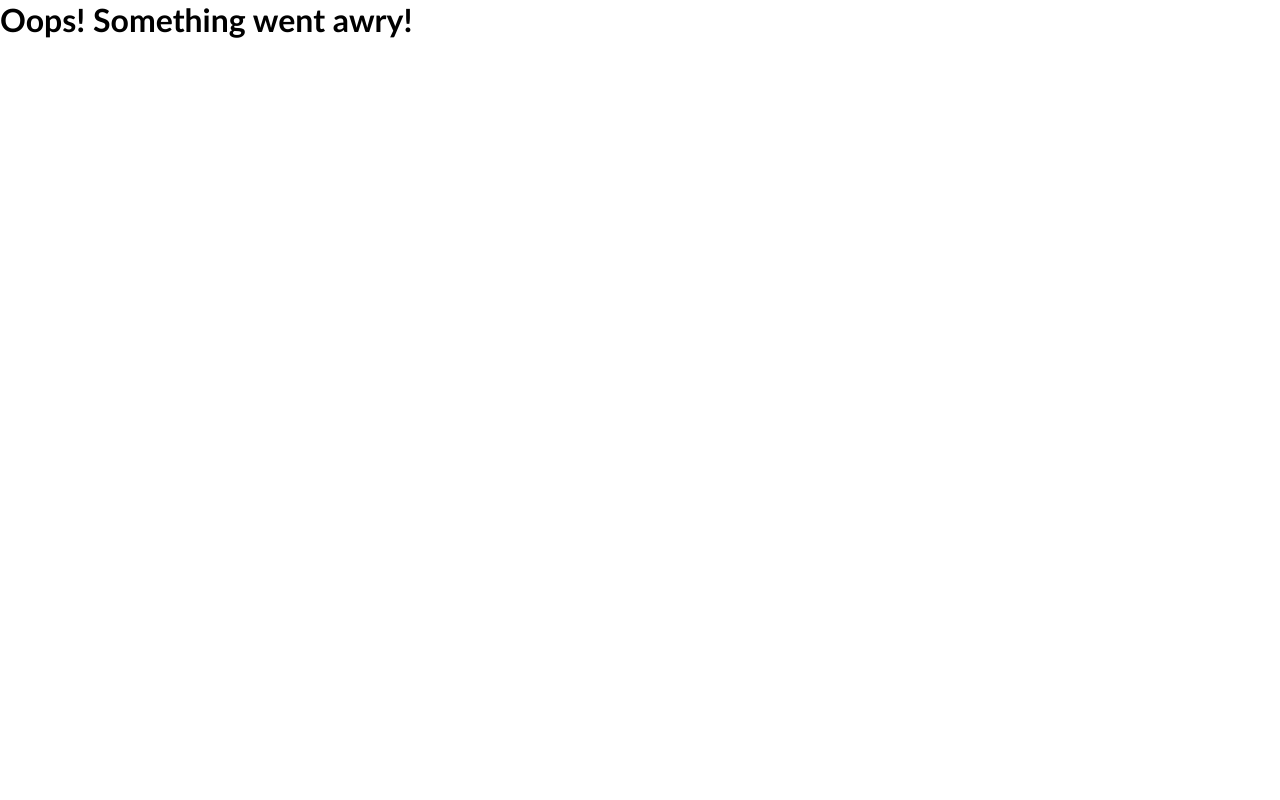
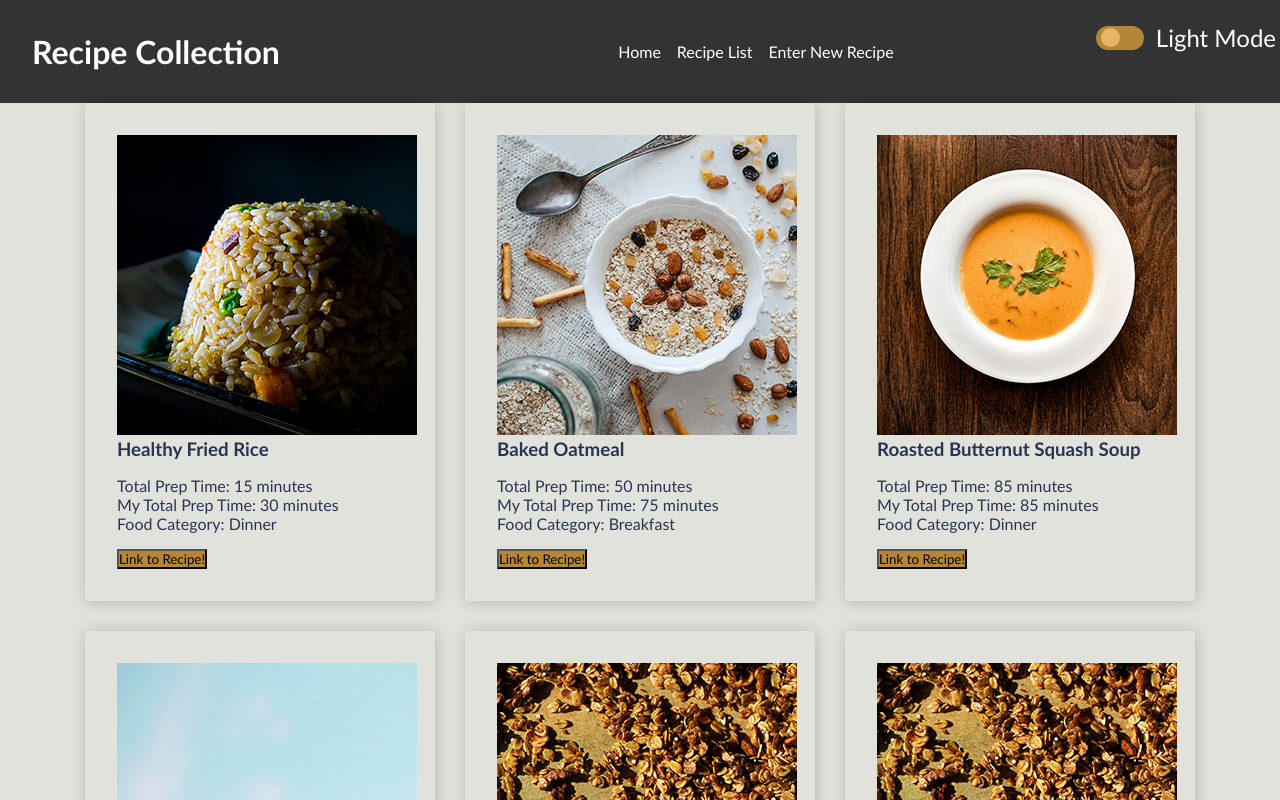
Before and after one commit to jawajamaa/react-project-recipe, a React (Create React App) app: page /NewRecipe in a window 1280 px wide. Shown: the top 800 px of the page. Built offline with nearby package versions, Linux system fonts and the light colour scheme; data requests are answered from the project's data file.

Commit message:
routes show correct url but still not routing...

```diff
--- a/src/App.js
+++ b/src/App.js
@@ -4,6 +4,7 @@
 import "./App.css";
 import RecipeList from "./components/RecipeList";
 import { DarkMode, Recipes } from "./MyContext";
+import NewRecipe from "./components/NewRecipe";
 
 const RECIPE_URL = "http://localhost:4000/recipes/";
 
@@ -31,6 +32,7 @@
                         <Recipes.Provider value = { recipeObj }>
                             {/* <div> */}
                                 <RecipeList />
+                                <NewRecipe />
                             {/* </div> */}
                         </Recipes.Provider>
                     </main>
--- a/src/components/NavBar.js
+++ b/src/components/NavBar.js
@@ -40,7 +40,7 @@
                         </li>
                         <li className = "nav-item">
                             <NavLink
-                                to = "./RecipeList/NewRecipe"
+                                to = "./NewRecipe"
                                 // className = "nav-link"
                             >
                                 Enter New Recipe
--- a/src/components/NewRecipe.js
+++ b/src/components/NewRecipe.js
@@ -1,9 +1,13 @@
 function NewRecipe() {
 
     return(
-        <>
-            This is the NewRecipe component
-        </>
+        <div className = "new-recipe">
+
+            <h3>
+                This is the NewRecipe component
+            </h3>
+
+        </div>
     )
 };
 
--- a/src/components/Recipe.css
+++ b/src/components/Recipe.css
@@ -5,6 +5,11 @@
     border-radius: 3px;
     box-shadow: 1px 1px 15px rgba(0, 0, 0, 0.2);
     /* background-color: var(--background-color); */
+}
+
+/* .card:hover property move to .photo to open large photo? if just 'translate' property is used, the X axis (horizontal motion) is the default instead of the Y axis (vertical motion) */
+.card:hover {
+    transform: translateY(-2px);
 }
 
 .card h3 {
@@ -16,3 +21,13 @@
     /* height: 150px; */
     width: 150px;
 }
+
+.extLinkBtn {
+    background-color: var(--toggle-bg);
+    margin-top: 1rem;
+    transition: background-color 0.3s;
+}
+
+.extLinkBtn:hover {
+    background-color: var(--accent-color);
+}
--- a/src/components/Recipe.js
+++ b/src/components/Recipe.js
@@ -35,7 +35,7 @@
                     <p>Food Category: { category }</p>
                     {/* <p>{ vegetarian }</p> */}
                     <a href = { url }>
-                        <button>Link to Recipe!</button>
+                        <button className = "extLinkBtn" >Link to Recipe!</button>
                     </a>
                 </div>
             </div>
--- a/src/index.css
+++ b/src/index.css
@@ -12,9 +12,9 @@
   --foreground-color: #c3d0f1;
   --primary-text-color: #ffffff;
   --secondary-text-color: #283452;
-  --toggle-bg: #283452;
-  --toggle-fg: #00a6ff;
-  --accent-color: #f50404;
+  --toggle-bg: #b58635;
+  --toggle-fg: #e7b662;
+  --accent-color: #ba9a47;
 }
 /* :root {
   --background-color: #f6f6f6;
```
Also changed, not shown: src/components/RecipeList.js (+1 -13 lines), src/routes.js (+4 -4 lines).
